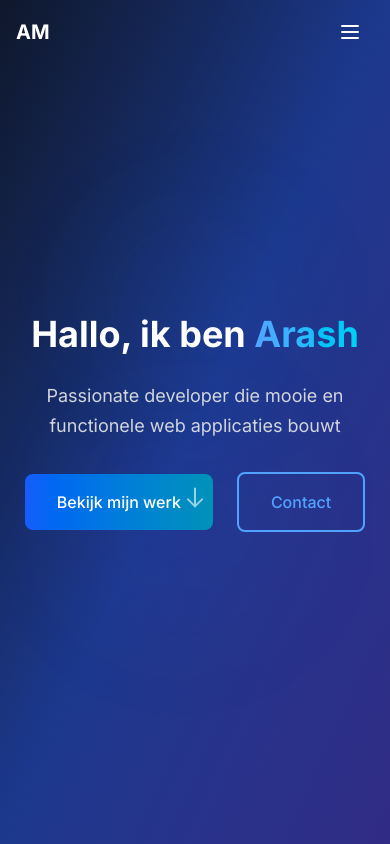
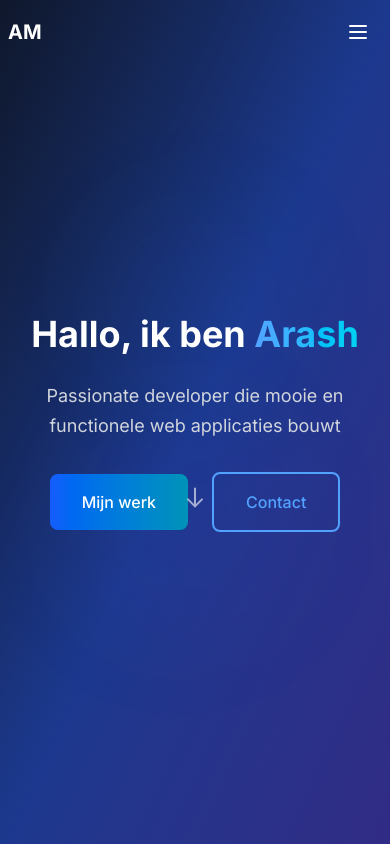
Before and after one commit to ArashMahdawi/portfolio, a Next.js app: page / in a window 390 px wide. Shown: the top 844 px of the page. Built offline with nearby package versions, Linux system fonts and the light colour scheme.

Commit message:
Mobiel in het geheel iets meer padding toevoegen 2

```diff
--- a/src/app/globals.css
+++ b/src/app/globals.css
@@ -84,7 +84,7 @@ img {
 /* Mobile padding fix */
 @media (max-width: 640px) {
   .max-w-6xl, .max-w-4xl, .max-w-2xl {
-    padding-left: 1rem !important;
-    padding-right: 1rem !important;
+    padding-left: 0.5rem !important;
+    padding-right: 0.5rem !important;
   }
 }
--- a/src/components/sections/Hero.tsx
+++ b/src/components/sections/Hero.tsx
@@ -58,7 +58,7 @@ export default function Hero() {
     whileHover={{ scale: 1.05, y: -2 }}
     whileTap={{ scale: 0.95 }}
   >
-    Bekijk mijn werk
+    Mijn werk
   </motion.a>
   <motion.a
     href="#contact"
```
